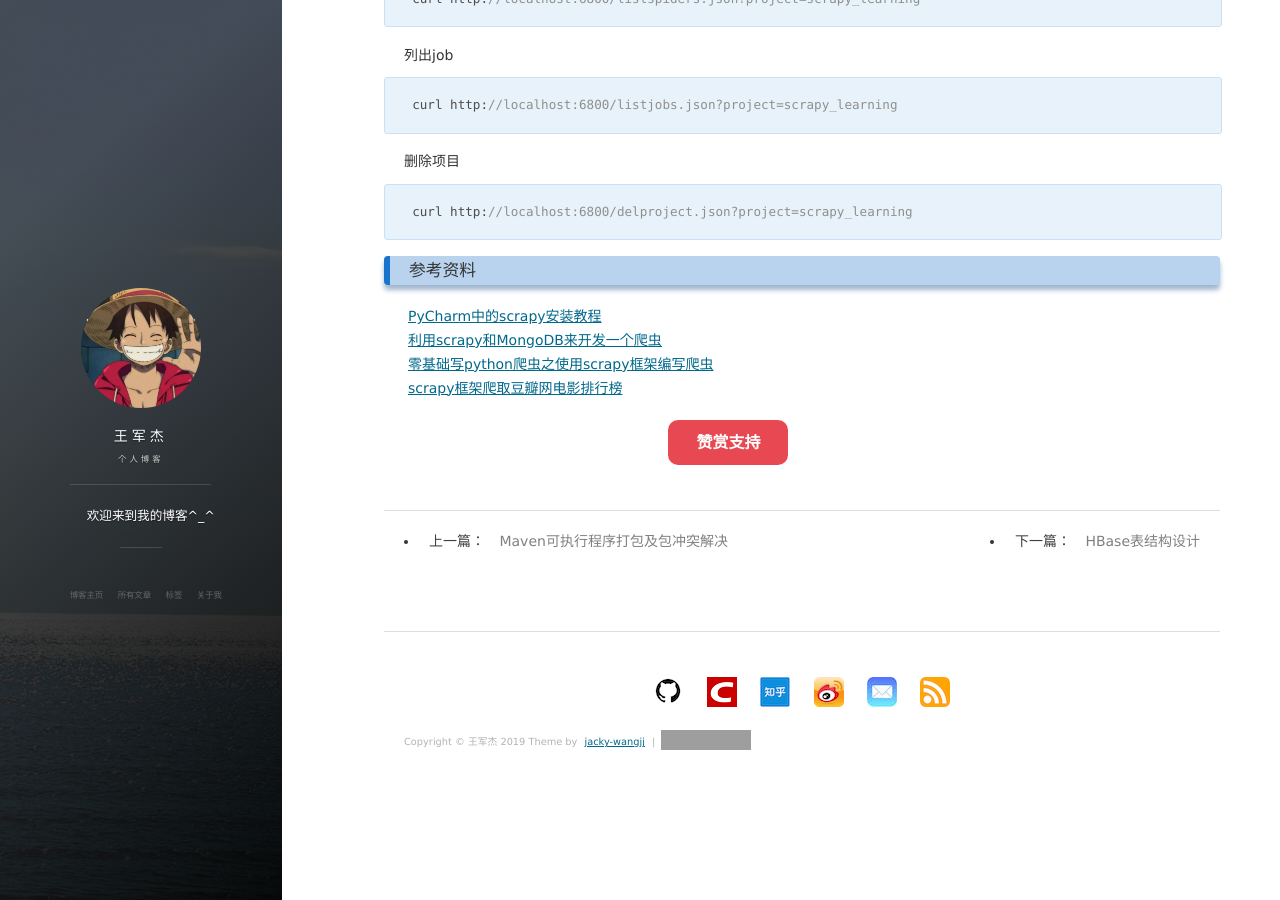
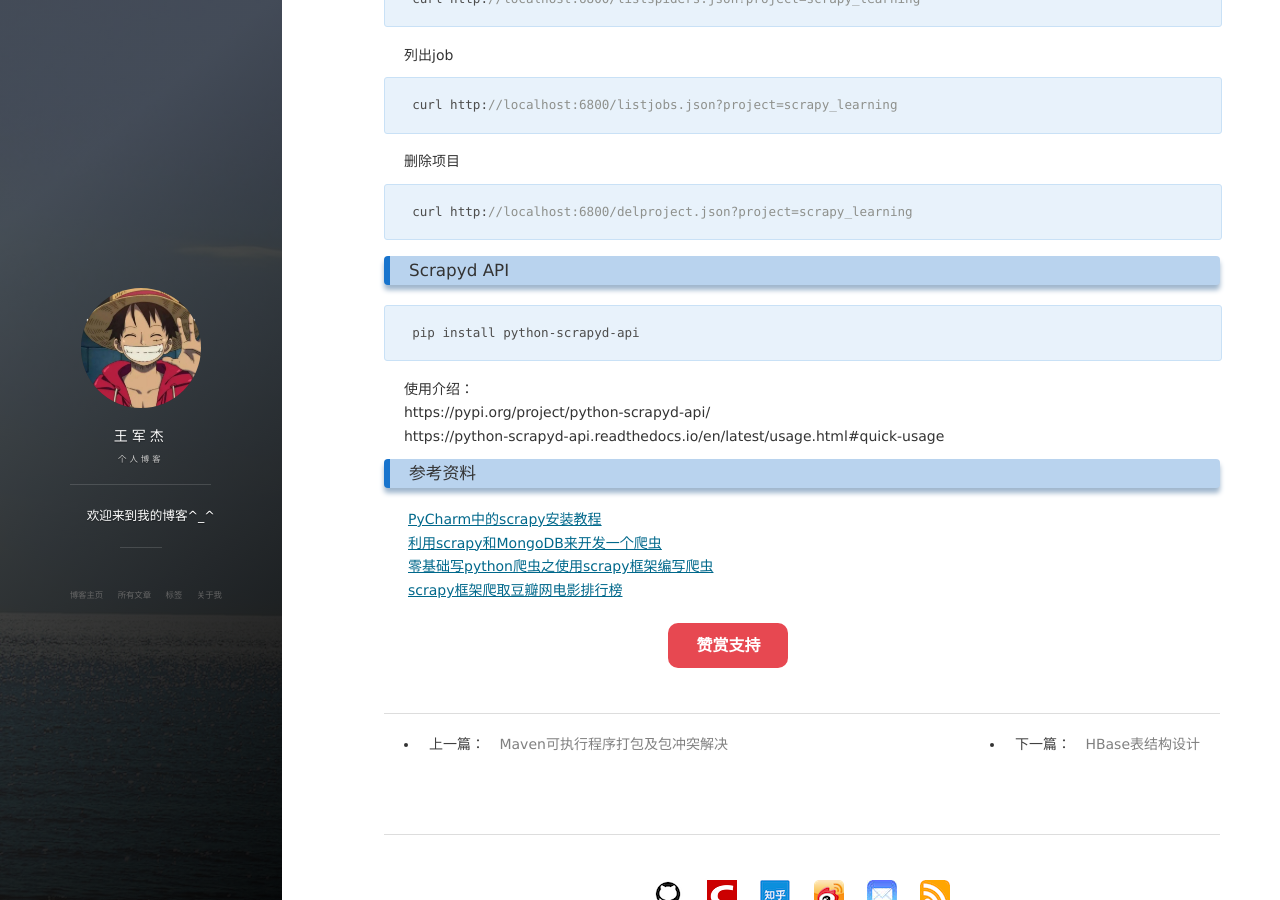
Before and after one commit to jacky-wangjj/jacky-wangjj.github.io, a Jekyll site: the page built from _posts/python/2019-05-10-Scrapy_Kafka_MongoDB.md, in a window 1280 px wide and 900 px high, scrolled down 5640 px. Built offline with Jekyll 4.4.1, drawn with Linux system fonts in a browser that asks for light colours; nearby versions of some CDN libraries; comment, search, counter and statistics services are not loaded; grey boxes are pictures that could not be loaded.

Commit message:
blog update

````diff
--- a/_posts/python/2019-05-10-Scrapy_Kafka_MongoDB.md
+++ b/_posts/python/2019-05-10-Scrapy_Kafka_MongoDB.md
@@ -279,6 +279,14 @@ curl http://localhost:6800/listjobs.json?project=scrapy_learning
 curl http://localhost:6800/delproject.json?project=scrapy_learning
 ```
 
+### Scrapyd API
+```shell
+pip install python-scrapyd-api
+```
+使用介绍：
+https://pypi.org/project/python-scrapyd-api/
+https://python-scrapyd-api.readthedocs.io/en/latest/usage.html#quick-usage
+
 ### 参考资料
 [PyCharm中的scrapy安装教程](https://www.cnblogs.com/xiaoli2018/p/4566639.html)
 [利用scrapy和MongoDB来开发一个爬虫](https://www.cnblogs.com/tianyake/p/5518200.html)
````
